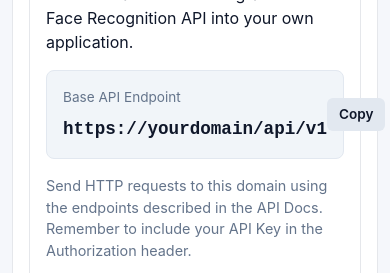
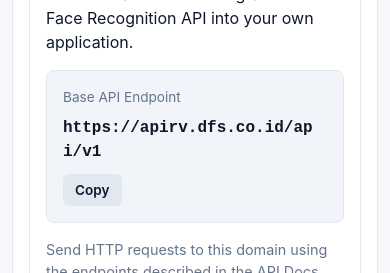
Before and after one commit to dedin7766/rarayvision, a Vue app in the folder frontend/: page /dashboard in a window 390 px wide. Shown: the part 821-1094 px from the top of the page. Built offline with nearby package versions, Linux system fonts and the light colour scheme; no server answers; sample sign-in values are in the browser's storage.

Commit message:
Sync: Fix API Integration layout for mobile

```diff
--- a/frontend/src/views/DashboardView.vue
+++ b/frontend/src/views/DashboardView.vue
@@ -20,7 +20,7 @@ const copyKey = (key) => {
 }
 
 const copyUrl = () => {
-  navigator.clipboard.writeText('https://yourdomain/api/v1')
+  navigator.clipboard.writeText('https://apirv.dfs.co.id/api/v1')
   showToast('API Endpoint copied to clipboard!')
 }
 
@@ -161,12 +161,12 @@ onMounted(() => {
         <p>Use this base URL to integrate our Face Recognition API into your own application.</p>
         <div
           @click="copyUrl"
-          style="background: #f1f5f9; padding: 1rem; border-radius: 8px; margin-top: 1rem; border: 1px solid #e2e8f0; cursor: pointer; display: flex; justify-content: space-between; align-items: center;"
+          style="background: #f1f5f9; padding: 1rem; border-radius: 8px; margin-top: 1rem; border: 1px solid #e2e8f0; cursor: pointer; display: flex; justify-content: space-between; align-items: center; flex-wrap: wrap; gap: 10px;"
           title="Click to copy API Endpoint"
         >
           <div>
             <p style="margin:0; font-size: 0.85rem; color: #64748b;">Base API Endpoint</p>
-            <p style="margin: 0.5rem 0 0 0; font-family: monospace; font-size: 1.1rem; color: #0f172a; font-weight: 600;">https://yourdomain/api/v1</p>
+            <p style="margin: 0.5rem 0 0 0; font-family: monospace; font-size: 1rem; color: #0f172a; font-weight: 600; word-break: break-all;">https://apirv.dfs.co.id/api/v1</p>
           </div>
           <button style="background: #e2e8f0; border: none; padding: 6px 12px; border-radius: 6px; color: #0f172a; font-size: 0.85rem; font-weight: 600; cursor: pointer;">Copy</button>
         </div>
```
